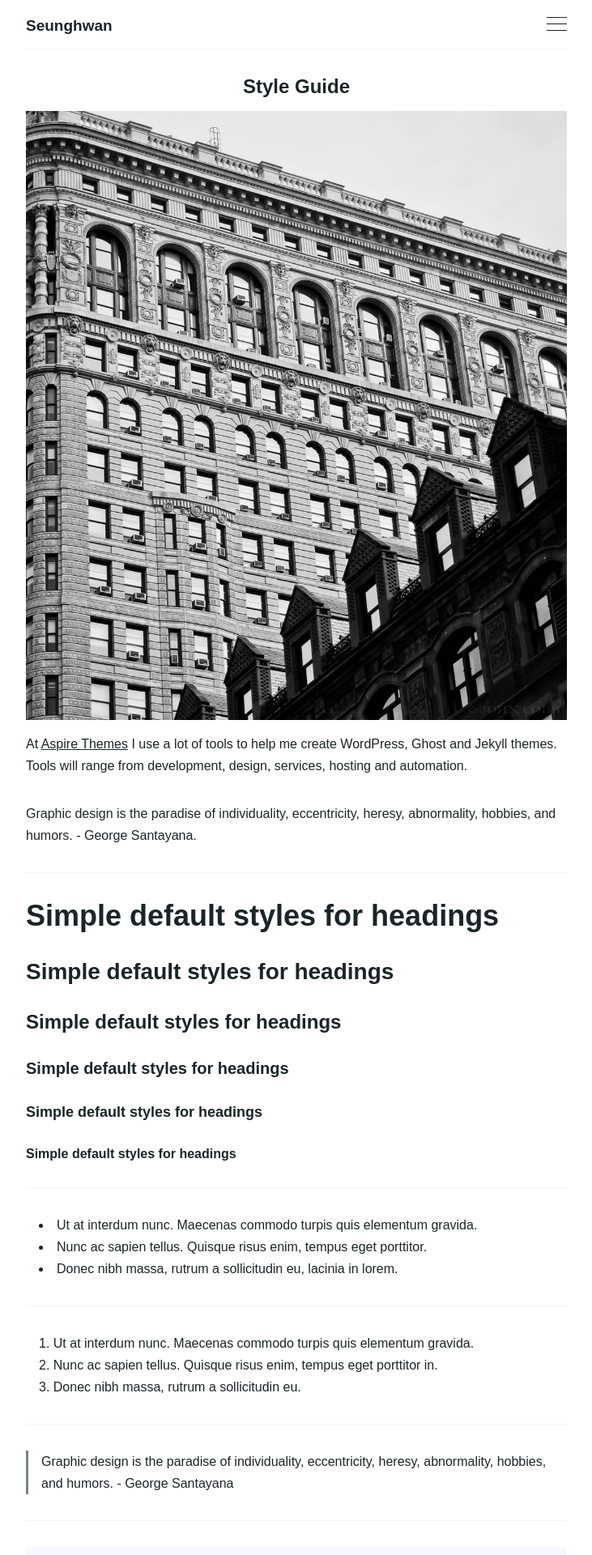
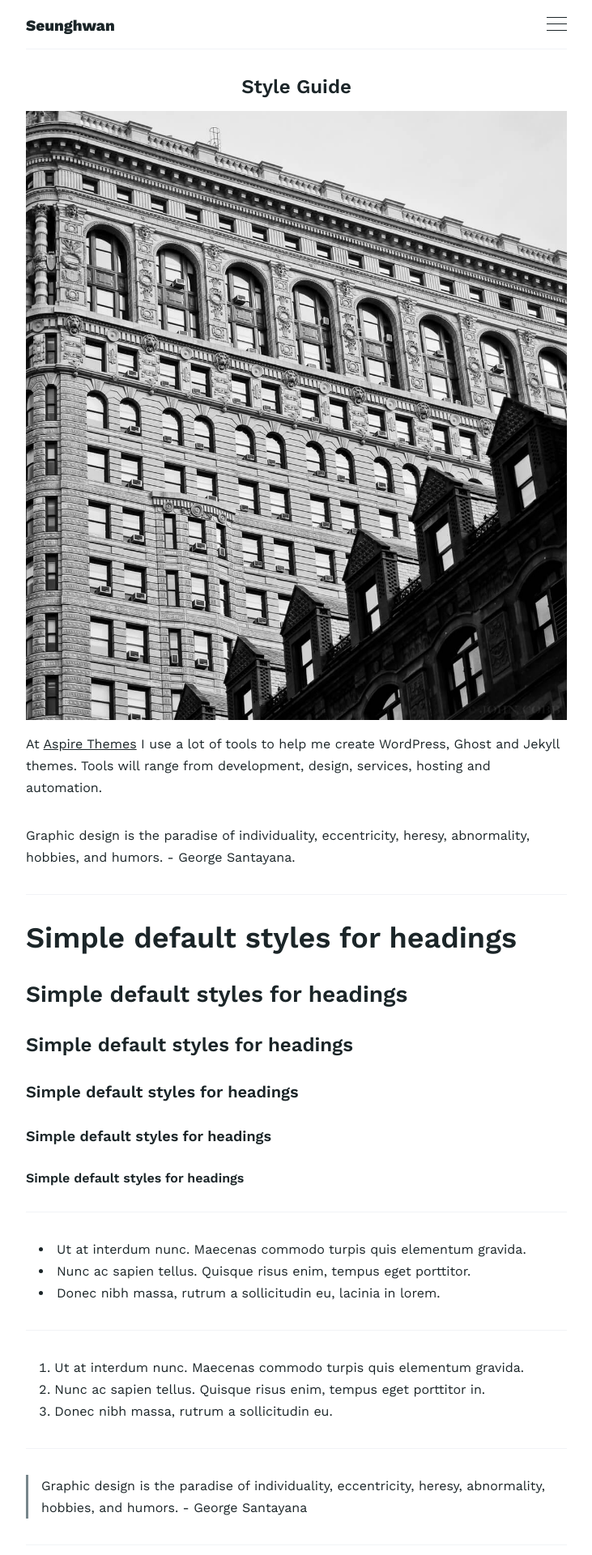
Before and after one commit to tjrichard/tjrichard.github.io, a Jekyll site: the page built from _pages/style-guide.md, in a window 1280 px wide. Shown: the top 1920 px of the page at 81% size, without its empty margins (274-1005 px from the left). Built offline with Jekyll 4.4.1, drawn with Linux system fonts in a browser that asks for light colours.

Commit message:
Update _normalize.scss

```diff
--- a/_sass/generic/_normalize.scss
+++ b/_sass/generic/_normalize.scss
@@ -11,7 +11,7 @@
    ========================================================================== */
 
 html {
-  font-family: sans-serif; /* 1 */
+  font-family: 'Work Sans', 'Noto Sans KR', sans-serif; /* 1 */
   line-height: 1.15; /* 2 */
   -ms-text-size-adjust: 100%; /* 3 */
   -webkit-text-size-adjust: 100%; /* 3 */
@@ -254,7 +254,7 @@ input,
 optgroup,
 select,
 textarea {
-  font-family: sans-serif; /* 1 */
+  font-family: 'Work Sans', 'Noto Sans KR', sans-serif; /* 1 */
   font-size: 100%; /* 1 */
   line-height: 1.15; /* 1 */
   margin: 0; /* 2 */
```
